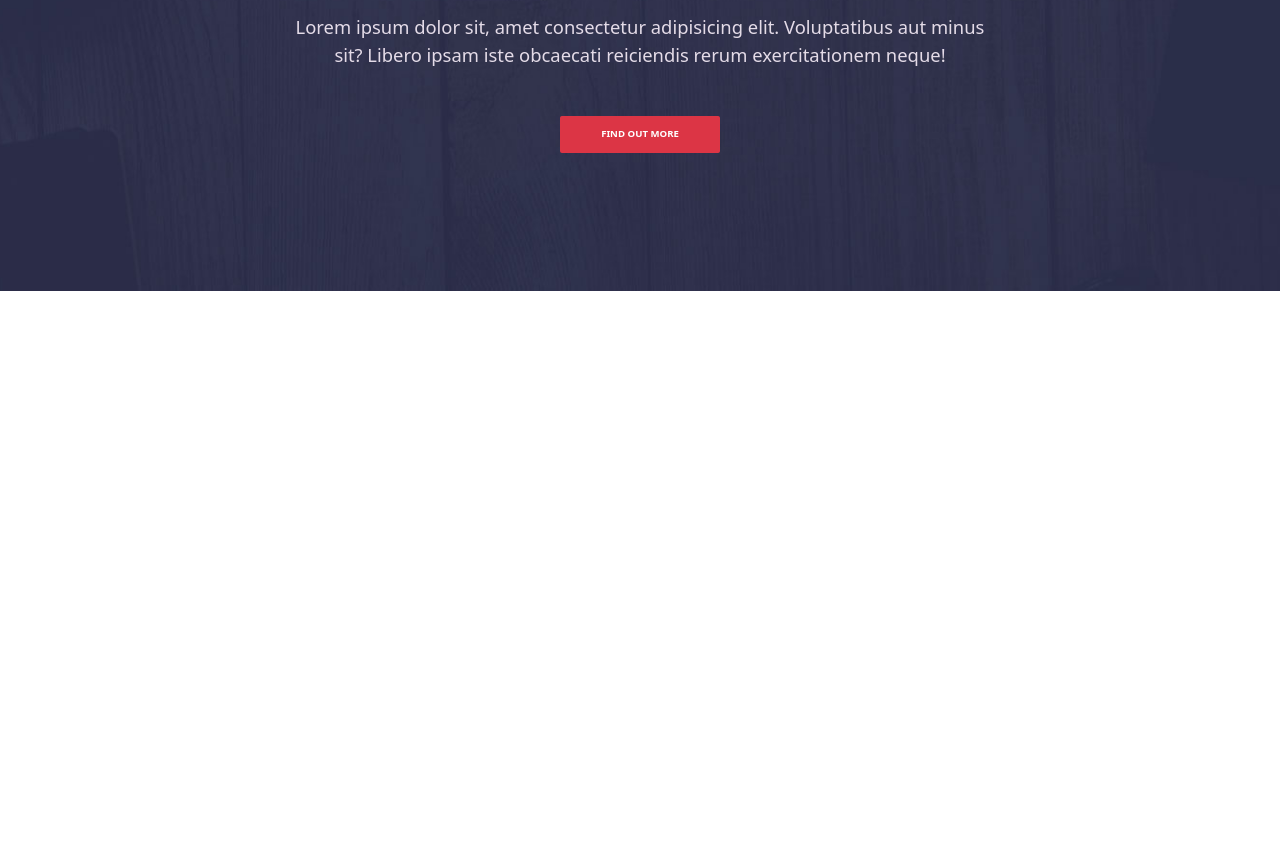
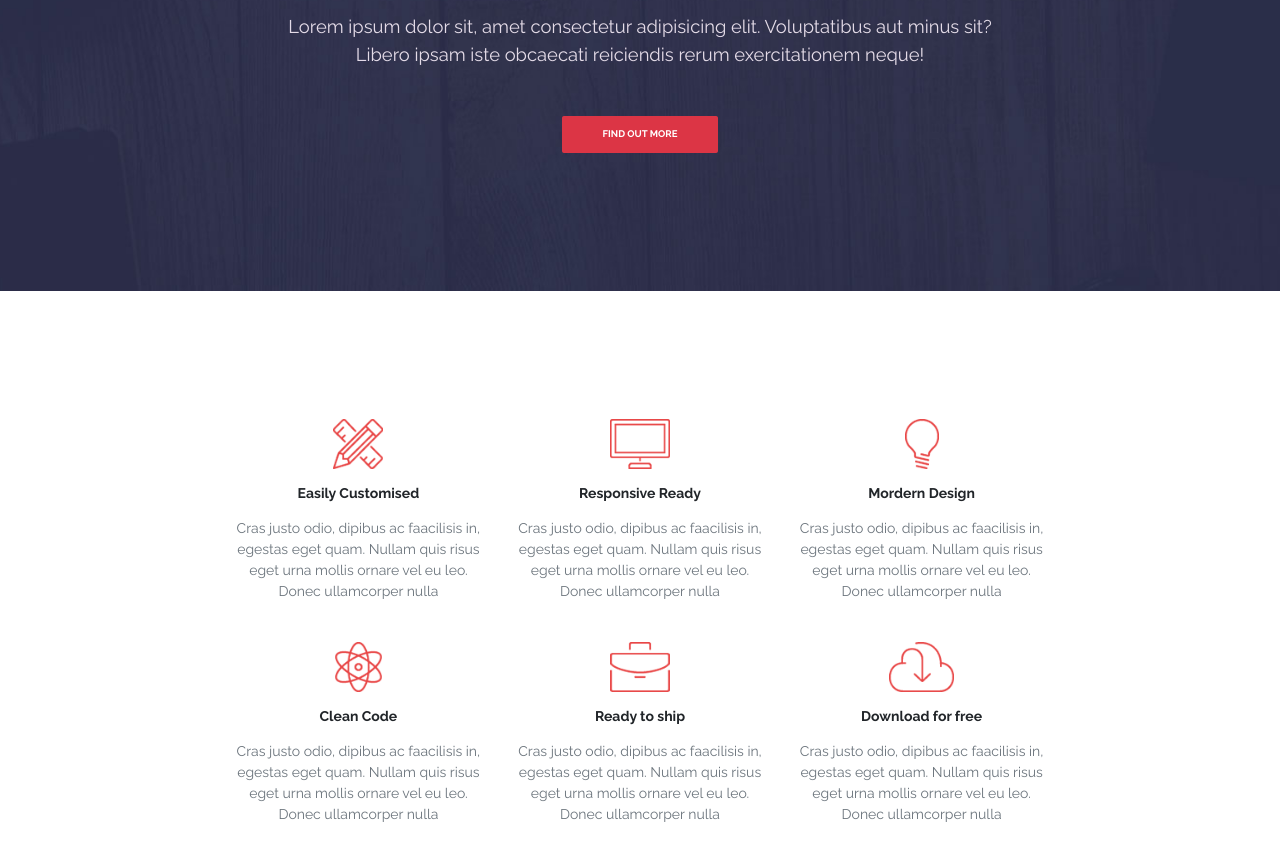
Before and after one commit to rhjoy-git/rhjoy-git-ActiveBox.io, a plain HTML site: page index.html in a window 1280 px wide. Shown: the part 429-1290 px from the top of the page. Before the commit the page ends 800 px from the top, so only its background shows below. Drawn offline with nearby package versions, Linux system fonts and the light colour scheme.

Commit message:
features sec completed

```diff
--- a/index.html
+++ b/index.html
@@ -60,8 +60,74 @@
     </section>
     <!-- ==================== Home page End ==================== -->
     <!-- ==================== Features page Start ==================== -->
+    <section class="features hero-cont">
+        <div class="container">
+            <div class="row">
+                <div class="col-4">
+                    <div class="box">
+                        <img src="assets/img/feature/pencil.png" alt="customised">
+                        <h6 class="my-3 small fw-bold">Easily Customised</h4>
+                            <p class="text-muted small">Cras justo odio, dipibus ac faacilisis in, egestas eget quam.
+                                Nullam quis risus eget urna
+                                mollis ornare vel eu leo. Donec ullamcorper nulla</p>
+                    </div>
+                </div>
+                <div class="col-4">
+                    <div class="box">
+                        <img src="assets/img/feature/computer.png" alt="customised">
+                        <h6 class="my-3 small fw-bold">Responsive Ready</h4>
+                            <p class="text-muted small">Cras justo odio, dipibus ac faacilisis in, egestas eget quam.
+                                Nullam quis risus eget urna
+                                mollis ornare vel eu leo. Donec ullamcorper nulla</p>
+                    </div>
+                </div>
+                <div class="col-4">
+                    <div class="box">
+                        <img src="assets/img/feature/bulb.png" alt="customised">
+                        <h6 class="my-3 small fw-bold">Mordern Design</h4>
+                            <p class="text-muted small">Cras justo odio, dipibus ac faacilisis in, egestas eget quam.
+                                Nullam quis risus eget urna
+                                mollis ornare vel eu leo. Donec ullamcorper nulla</p>
+                    </div>
+                </div>
+            </div>
+            <div class="row my-4">
+                <div class="col-4">
+                    <div class="box">
+                        <img src="assets/img/feature/react.png" alt="customised">
+                        <h6 class="my-3 small fw-bold">Clean Code</h4>
+                            <p class="text-muted small">Cras justo odio, dipibus ac faacilisis in, egestas eget quam.
+                                Nullam quis risus eget urna
+                                mollis ornare vel eu leo. Donec ullamcorper nulla</p>
+                    </div>
+                </div>
+                <div class="col-4">
+                    <div class="box">
+                        <img src="assets/img/feature/case.png" alt="customised">
+                        <h6 class="my-3 small fw-bold">Ready to ship</h4>
+                            <p class="text-muted small">Cras justo odio, dipibus ac faacilisis in, egestas eget quam.
+                                Nullam quis risus eget urna
+                                mollis ornare vel eu leo. Donec ullamcorper nulla</p>
+                    </div>
+                </div>
+                <div class="col-4">
+                    <div class="box">
+                        <img src="assets/img/feature/mail.png" alt="customised">
+                        <h6 class="my-3 small fw-bold">Download for free</h4>
+                            <p class="text-muted small">Cras justo odio, dipibus ac faacilisis in, egestas eget quam.
+                                Nullam quis risus eget urna
+                                mollis ornare vel eu leo. Donec ullamcorper nulla</p>
+                    </div>
+                </div>
+            </div>
+        </div>
+    </section>
+    <!-- ==================== Features page End ==================== -->
+    <!-- ==================== Works page Start ==================== -->
+    <section class="works">
 
-    <!-- ==================== Features page End ==================== -->
+    </section>
+    <!-- ==================== Works page End ==================== -->
     <!-- ========== BootStrap Source Link =========== -->
     <script src="https://cdn.jsdelivr.net/npm/bootstrap@5.0.2/dist/js/bootstrap.bundle.min.js"
         integrity="sha384-MrcW6ZMFYlzcLA8Nl+NtUVF0sA7MsXsP1UyJoMp4YLEuNSfAP+JcXn/tWtIaxVXM" crossorigin="anonymous">
--- a/style.css
+++ b/style.css
@@ -1,3 +1,5 @@
+@import url('https://fonts.googleapis.com/css2?family=Raleway:wght@200;300;400;500;600;700;800&display=swap');
+
 html {
   box-sizing: border-box;
 }
@@ -5,6 +7,7 @@ html {
 *,
 *:before,
 *:after {
+  font-family: 'Raleway', sans-serif;
   box-sizing: inherit;
   margin: 0;
   padding: 0;
@@ -12,7 +15,7 @@ html {
 
 .homePage {
   width: 100vw;
-  height: 100vh;
+  height: 90vh;
 }
 
 .homePage::before {
@@ -36,7 +39,7 @@ html {
   width: 150px;
 }
 .navbar-nav a {
-  color: #b0b0b0d0 !important;
+  color: #e3e1e1d0 !important;
   font-size: 0.7rem;
   font-weight: bold;
 }
@@ -70,3 +73,9 @@ html {
   padding: 10px 40px;
   font-weight: bold;
 }
+.box{
+  text-align: center;
+}
+.box img{
+  height: 50px;
+}
```
Also changed, not shown: ActiveBox.jpg (added), assets/img/feature/bulb.png (added), assets/img/feature/case.png (added), assets/img/feature/computer.png (added), assets/img/feature/mail.png (added), assets/img/feature/pencil.png (added), assets/img/feature/react.png (added).
